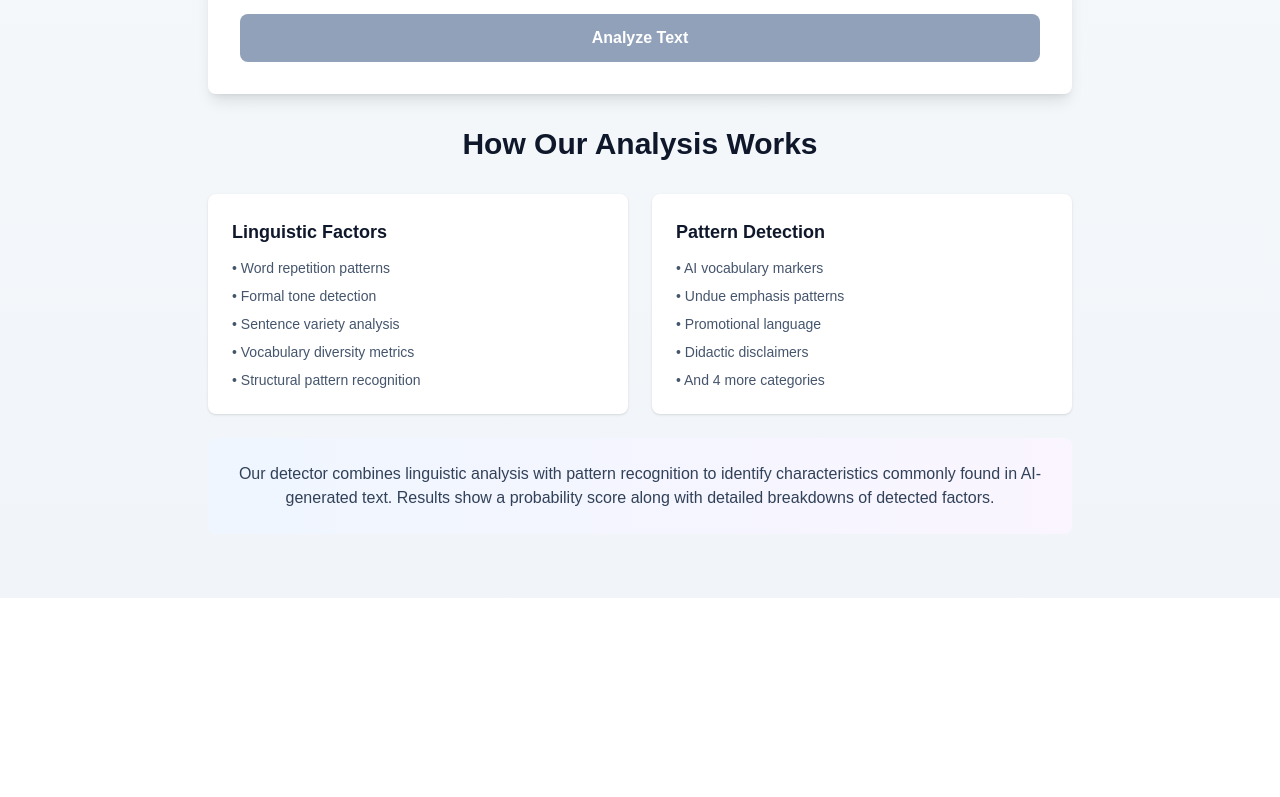
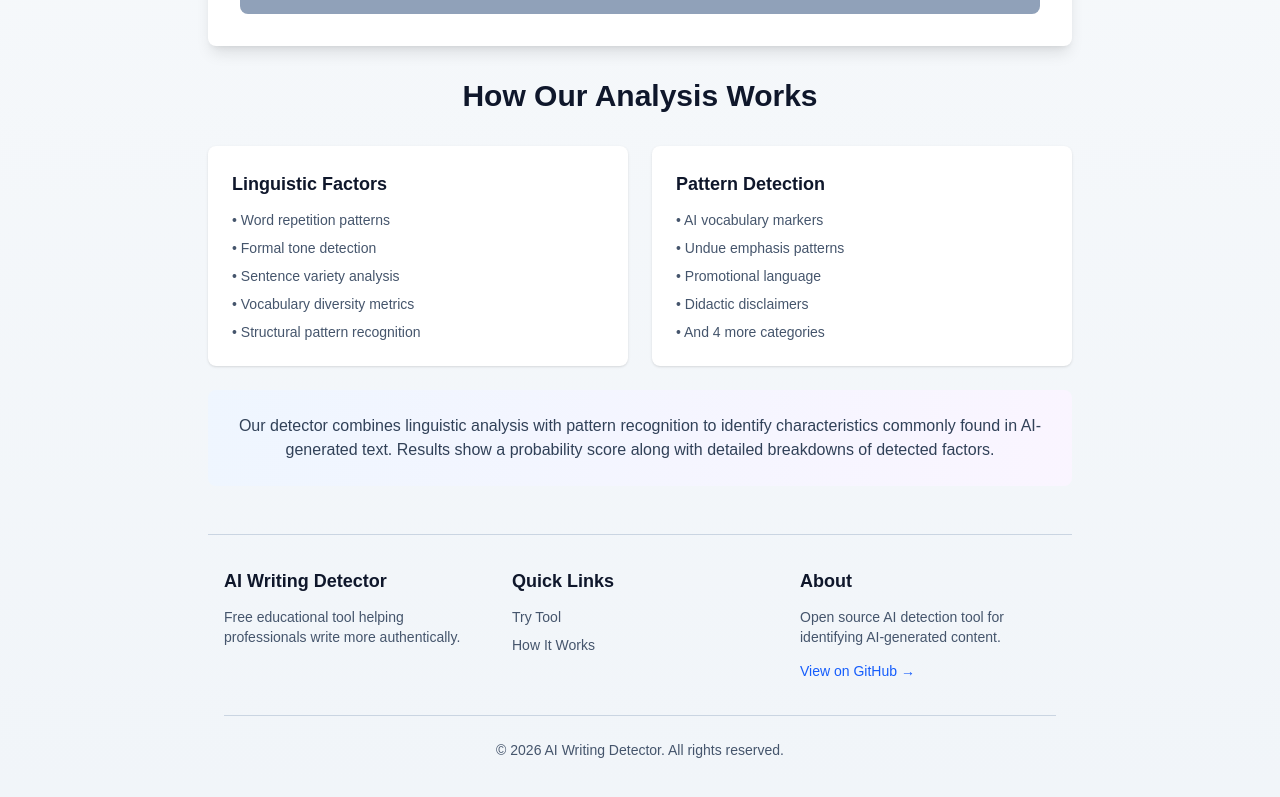
Before and after one commit to JohnCrickett/ai-writing-detector, a Next.js app: page / in a window 1280 px wide. Shown: the part 593-1390 px from the top of the page. Before the commit the page ends 1191 px from the top, so only its background shows below. Built offline with nearby package versions, Linux system fonts and the light colour scheme.

Commit message:
Add footer

```diff
--- a/app/layout.tsx
+++ b/app/layout.tsx
@@ -25,7 +25,7 @@ export default function RootLayout({
   return (
     <html lang="en">
       <body
-        className={`${geistSans.variable} ${geistMono.variable} antialiased`}
+        className={`${geistSans.variable} ${geistMono.variable} antialiased flex flex-col min-h-screen`}
       >
         {children}
       </body>
--- a/app/page.tsx
+++ b/app/page.tsx
@@ -1,11 +1,11 @@
-'use client';
+"use client";
 
-import { useState } from 'react';
-import { useRouter } from 'next/navigation';
-import { analyzeText } from '@/lib/aiDetector';
+import { useState } from "react";
+import { useRouter } from "next/navigation";
+import { analyzeText } from "@/lib/aiDetector";
 
 export default function Home() {
-  const [text, setText] = useState('');
+  const [text, setText] = useState("");
   const [isLoading, setIsLoading] = useState(false);
   const router = useRouter();
 
@@ -14,30 +14,33 @@ export default function Home() {
 
     setIsLoading(true);
     try {
-      const wordCount = text.split(/\s+/).filter(w => w.length > 0).length;
+      const wordCount = text.split(/\s+/).filter((w) => w.length > 0).length;
       const result = analyzeText(text);
 
       // Store results in sessionStorage to pass to analysis page
-      sessionStorage.setItem('analysisData', JSON.stringify({
+      sessionStorage.setItem(
+        "analysisData",
+        JSON.stringify({
           text,
           wordCount,
           aiScore: Math.round(result.score * 10) / 10,
           factors: result.factors,
           patterns: result.patterns,
           timestamp: new Date().toISOString(),
-      }));
+        }),
+      );
 
-      router.push('/analysis');
+      router.push("/analysis");
     } catch (error) {
-      console.error('Error analyzing text:', error);
+      console.error("Error analyzing text:", error);
     } finally {
       setIsLoading(false);
     }
   };
 
   return (
-    <div className="min-h-screen bg-gradient-to-b from-slate-50 to-slate-100 dark:from-slate-950 dark:to-slate-900">
-      <div className="container mx-auto px-4 py-16 max-w-4xl">
+    <div className="bg-gradient-to-b from-slate-50 to-slate-100 dark:from-slate-950 dark:to-slate-900">
+      <div className="container mx-auto px-4 py-4 max-w-4xl">
         {/* Header */}
         <div className="text-center mb-12">
           <h1 className="text-5xl font-bold text-slate-900 dark:text-white mb-4">
@@ -49,10 +52,13 @@ export default function Home() {
         </div>
 
         {/* Main Card */}
-        <div className="bg-white dark:bg-slate-900 rounded-lg shadow-lg p-8 mb-8">
+        <div id="try-tool" className="bg-white dark:bg-slate-900 rounded-lg shadow-lg p-8 mb-8">
           {/* Text Input */}
           <div className="mb-6">
-            <label htmlFor="text-input" className="block text-lg font-semibold text-slate-900 dark:text-white mb-3">
+            <label
+              htmlFor="text-input"
+              className="block text-lg font-semibold text-slate-900 dark:text-white mb-3"
+            >
               Paste your text here
             </label>
             <textarea
@@ -67,7 +73,8 @@ export default function Home() {
           {/* Character Count */}
           <div className="flex justify-between items-center mb-6">
             <div className="text-sm text-slate-600 dark:text-slate-400">
-              {text.length} characters • {text.split(/\s+/).filter(w => w.length > 0).length} words
+              {text.length} characters •{" "}
+              {text.split(/\s+/).filter((w) => w.length > 0).length} words
             </div>
           </div>
 
@@ -77,17 +84,21 @@ export default function Home() {
             disabled={!text.trim() || isLoading}
             className="w-full bg-blue-600 hover:bg-blue-700 disabled:bg-slate-400 disabled:cursor-not-allowed text-white font-semibold py-3 rounded-lg transition-colors"
           >
-            {isLoading ? 'Analyzing...' : 'Analyze Text'}
+            {isLoading ? "Analyzing..." : "Analyze Text"}
           </button>
         </div>
 
         {/* Analysis Details Section */}
-        <div className="space-y-6">
-          <h2 className="text-3xl font-bold text-slate-900 dark:text-white text-center mb-8">How Our Analysis Works</h2>
+        <div id="how-it-works" className="space-y-6">
+          <h2 className="text-3xl font-bold text-slate-900 dark:text-white text-center mb-8">
+            How Our Analysis Works
+          </h2>
 
           <div className="grid grid-cols-1 md:grid-cols-2 gap-6">
             <div className="bg-white dark:bg-slate-900 rounded-lg p-6 shadow">
-              <h3 className="text-lg font-semibold text-slate-900 dark:text-white mb-3">Linguistic Factors</h3>
+              <h3 className="text-lg font-semibold text-slate-900 dark:text-white mb-3">
+                Linguistic Factors
+              </h3>
               <ul className="text-slate-600 dark:text-slate-400 space-y-2 text-sm">
                 <li>• Word repetition patterns</li>
                 <li>• Formal tone detection</li>
@@ -98,7 +109,9 @@ export default function Home() {
             </div>
 
             <div className="bg-white dark:bg-slate-900 rounded-lg p-6 shadow">
-              <h3 className="text-lg font-semibold text-slate-900 dark:text-white mb-3">Pattern Detection</h3>
+              <h3 className="text-lg font-semibold text-slate-900 dark:text-white mb-3">
+                Pattern Detection
+              </h3>
               <ul className="text-slate-600 dark:text-slate-400 space-y-2 text-sm">
                 <li>• AI vocabulary markers</li>
                 <li>• Undue emphasis patterns</li>
@@ -109,10 +122,78 @@ export default function Home() {
             </div>
           </div>
 
-          <div className="bg-gradient-to-r from-blue-50 to-purple-50 dark:from-blue-950 dark:to-purple-950 rounded-lg p-6 text-center">
+          <div className="bg-gradient-to-r from-blue-50 to-purple-50 dark:from-blue-950 dark:to-purple-950 rounded-lg p-6 text-center border-0 border-b-0 shadow-none">
             <p className="text-slate-700 dark:text-slate-300">
-              Our detector combines linguistic analysis with pattern recognition to identify characteristics commonly found in AI-generated text. Results show a probability score along with detailed breakdowns of detected factors.
+              Our detector combines linguistic analysis with pattern recognition
+              to identify characteristics commonly found in AI-generated text.
+              Results show a probability score along with detailed breakdowns of
+              detected factors.
             </p>
+          </div>
+        </div>
+
+        {/* Footer */}
+        <div className="container mx-auto px-4 max-w-4xl mt-12 border-t border-slate-300 dark:border-slate-700 pt-8">
+          <div className="grid grid-cols-1 md:grid-cols-3 gap-8 pb-8">
+            {/* Column 1: AI Writing Detector */}
+            <div>
+              <h3 className="text-slate-900 dark:text-white font-semibold text-lg mb-3">
+                AI Writing Detector
+              </h3>
+              <p className="text-sm text-slate-600 dark:text-slate-400">
+                Free educational tool helping professionals write more
+                authentically.
+              </p>
+            </div>
+
+            {/* Column 2: Quick Links */}
+            <div>
+              <h3 className="text-slate-900 dark:text-white font-semibold text-lg mb-3">
+                Quick Links
+              </h3>
+              <ul className="space-y-2 text-sm">
+                <li>
+                  <a
+                    href="#try-tool"
+                    className="text-slate-600 dark:text-slate-400 hover:text-slate-900 dark:hover:text-white transition-colors"
+                  >
+                    Try Tool
+                  </a>
+                </li>
+                <li>
+                  <a
+                    href="#how-it-works"
+                    className="text-slate-600 dark:text-slate-400 hover:text-slate-900 dark:hover:text-white transition-colors"
+                  >
+                    How It Works
+                  </a>
+                </li>
+              </ul>
+            </div>
+
+            {/* Column 3: About */}
+            <div>
+              <h3 className="text-slate-900 dark:text-white font-semibold text-lg mb-3">
+                About
+              </h3>
+              <p className="text-sm text-slate-600 dark:text-slate-400 mb-3">
+                Open source AI detection tool for identifying AI-generated
+                content.
+              </p>
+              <a
+                href="https://github.com/JohnCrickett/ai-writing-detector"
+                target="_blank"
+                rel="noopener noreferrer"
+                className="text-blue-600 dark:text-blue-400 hover:text-blue-700 dark:hover:text-blue-300 transition-colors text-sm inline-flex items-center gap-1"
+              >
+                View on GitHub →
+              </a>
+            </div>
+          </div>
+
+          {/* Copyright */}
+          <div className="border-t border-slate-300 dark:border-slate-700 pt-6 pb-8 text-center text-sm text-slate-600 dark:text-slate-400">
+            <p>© 2026 AI Writing Detector. All rights reserved.</p>
           </div>
         </div>
       </div>
```
Lines whose indentation alone changed are shown as unchanged.
